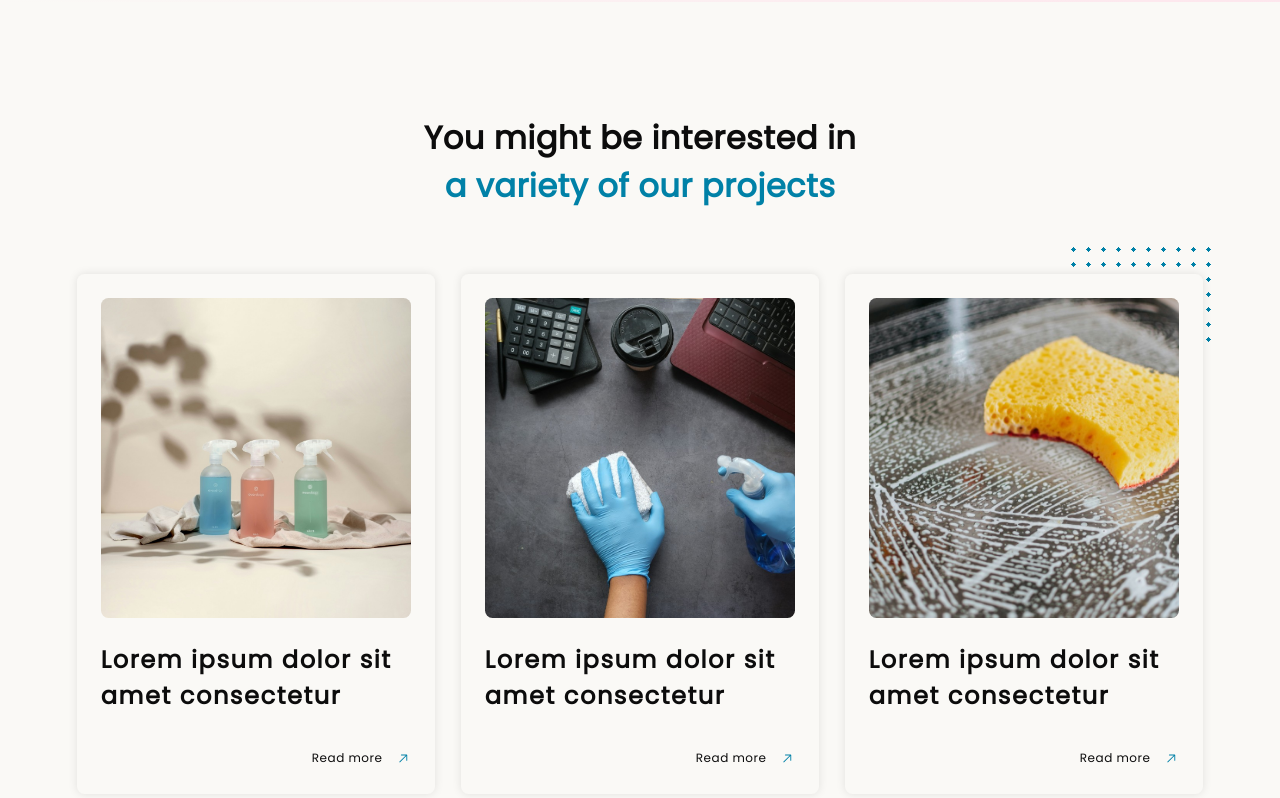
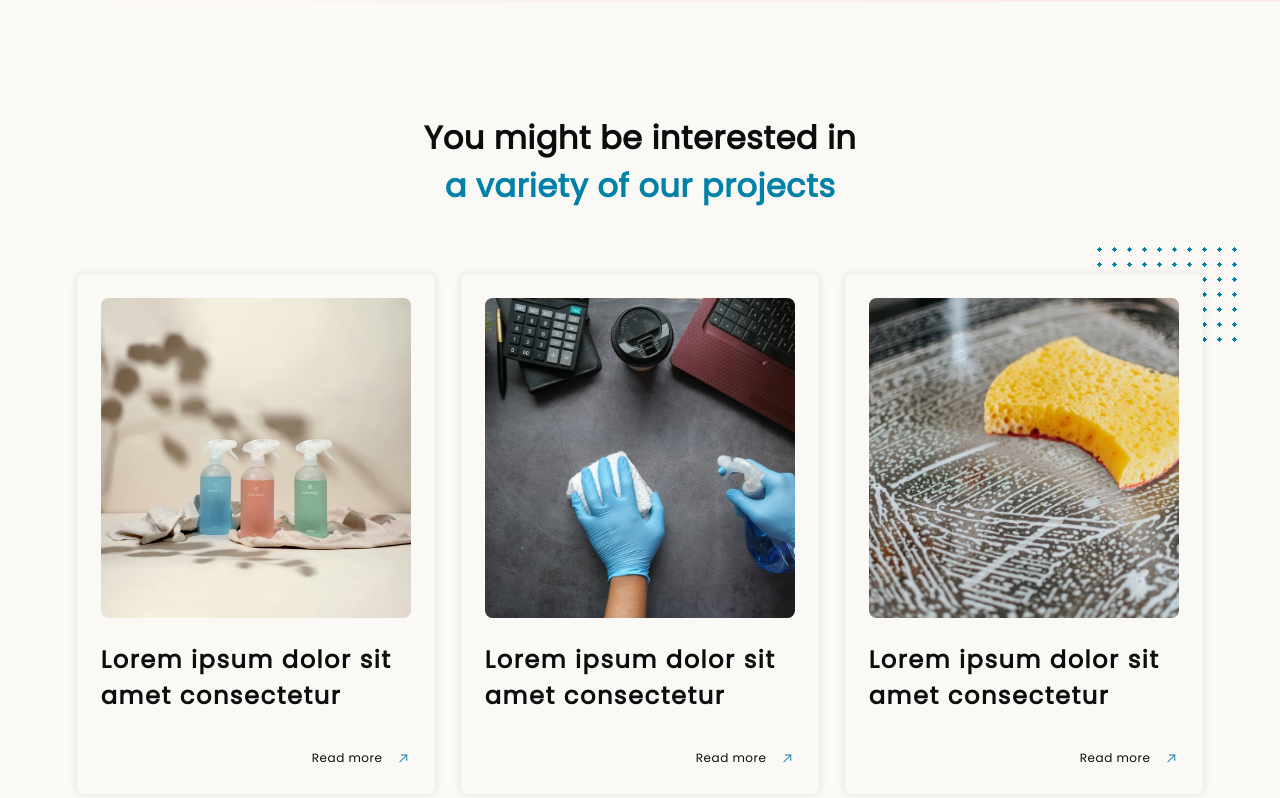
Before and after one commit to rodrigodelascio/let-it-shine, a React (Create React App) app: page / in a window 1280 px wide. Shown: the part 1633-2431 px from the top of the page. Built offline with nearby package versions, Linux system fonts and the light colour scheme.

Commit message:
Add further styles

```diff
--- a/src/components/landingPage/projects/LandingProjects.module.css
+++ b/src/components/landingPage/projects/LandingProjects.module.css
@@ -28,7 +28,7 @@
   height: 100px;
   width: 150px;
   position: absolute;
-  right: 5vw;
+  right: 3vw;
   top: 15rem;
   z-index: 1;
 }
--- a/src/components/landingPage/projects/ProjectCard.module.css
+++ b/src/components/landingPage/projects/ProjectCard.module.css
@@ -13,6 +13,9 @@
   width: 100%;
   overflow: hidden;
   border-radius: 7.5px;
+  display: flex;
+  justify-content: center;
+  align-items: center;
 }
 
 .card-image-container img {
```
